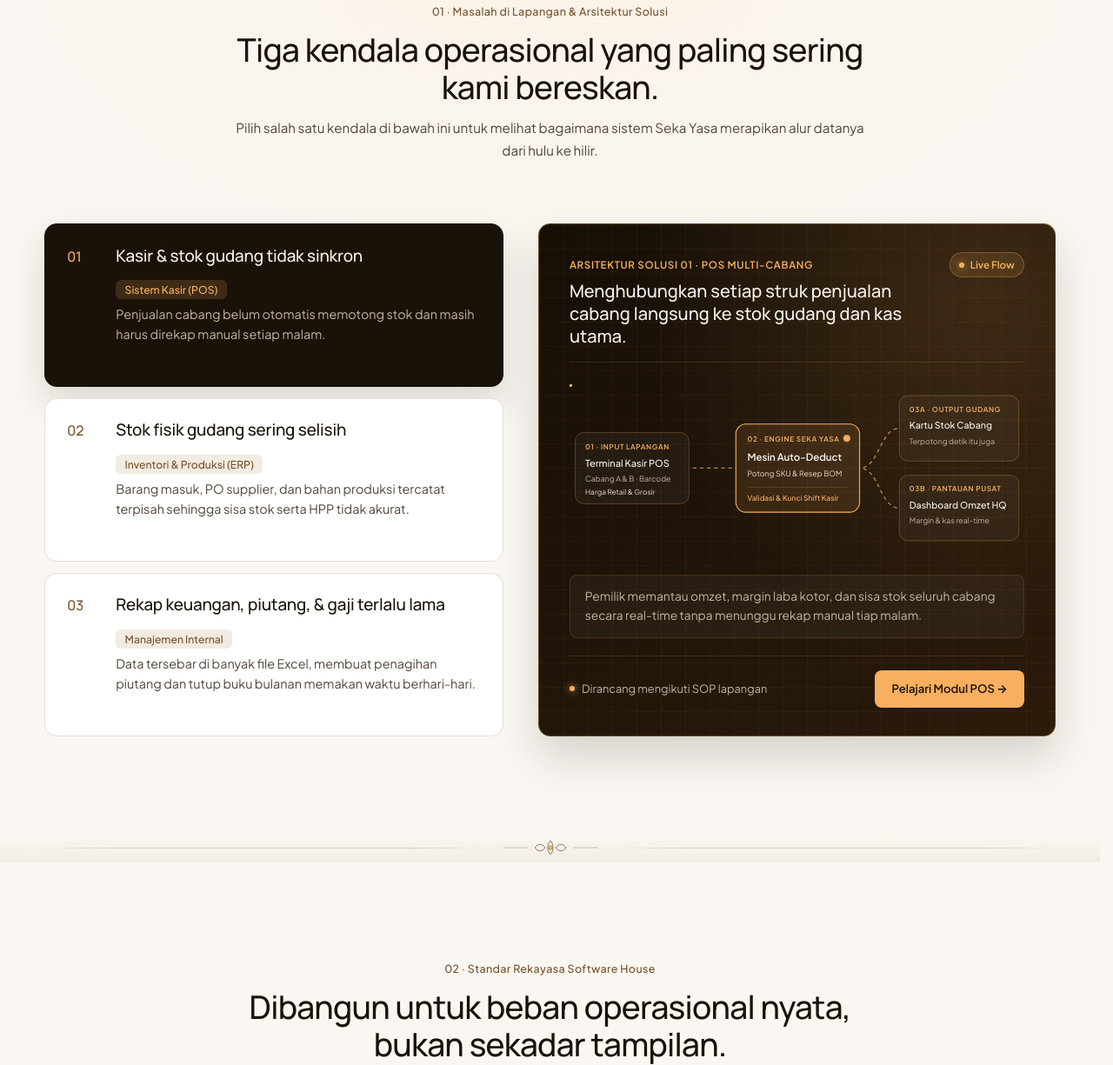
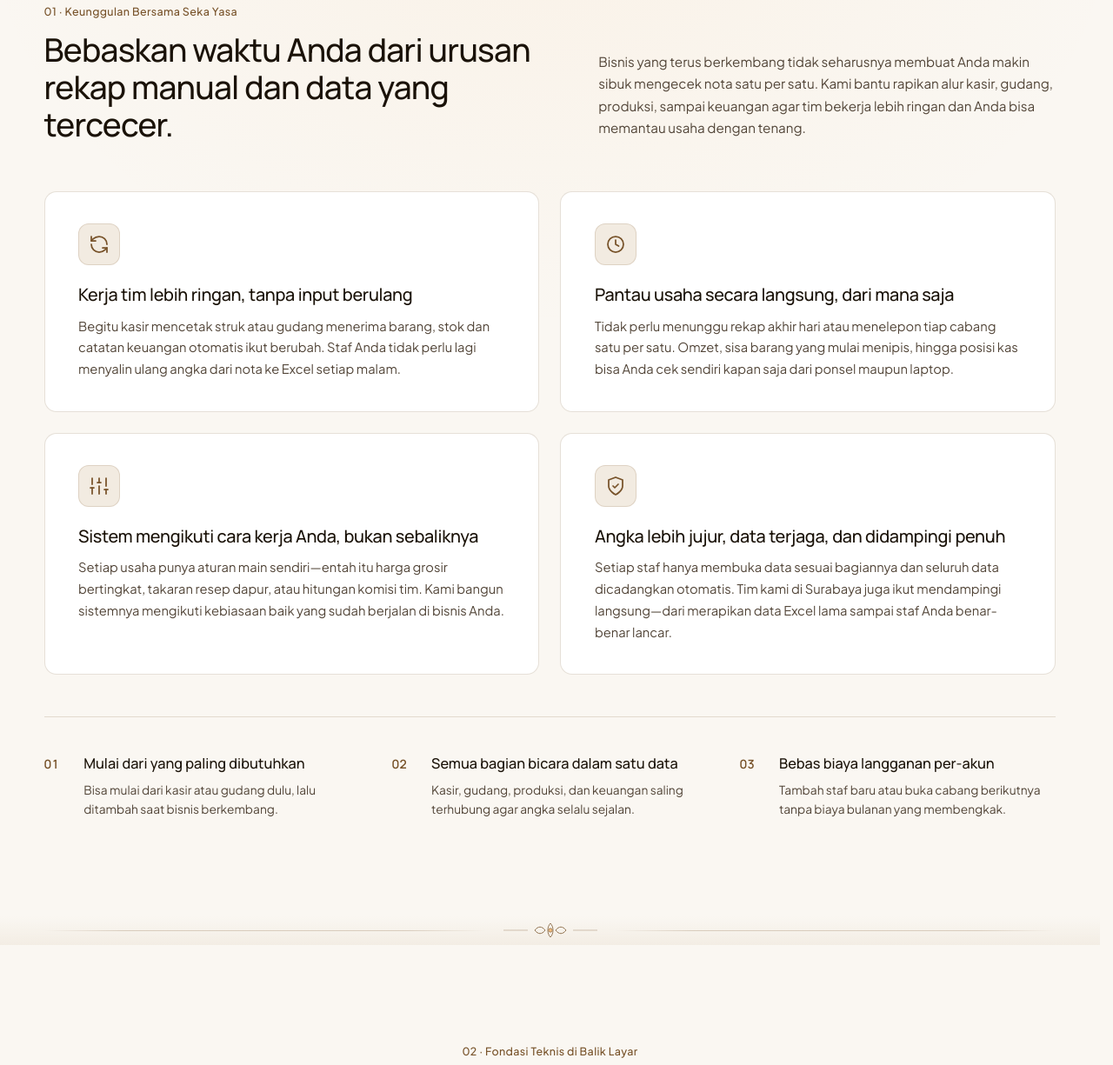
Before and after one commit to HanggaraPutra/sekayasa, a plain HTML site: page index.html in a window 1280 px wide. Shown: the part 1584-2809 px from the top of the page at 87% size. Drawn offline with Linux system fonts and the light colour scheme.

Commit message:
feat: replace Section 01 with calm, humanized 2x2 customer benefits grid and 3-point trust strip

```diff
--- a/index.html
+++ b/index.html
@@ -9,7 +9,7 @@
   <link rel="preconnect" href="https://fonts.googleapis.com" />
   <link rel="preconnect" href="https://fonts.gstatic.com" crossorigin />
   <link href="https://fonts.googleapis.com/css2?family=Manrope:wght@400;500;600&family=Plus+Jakarta+Sans:wght@400;500;600&display=swap" rel="stylesheet" />
-  <link rel="stylesheet" href="styles.css?v=5" />
+  <link rel="stylesheet" href="styles.css?v=6" />
   <script>
     if (sessionStorage.getItem("seka_intro_seen") === "1") {
       document.documentElement.classList.add("intro-seen");
@@ -252,129 +252,111 @@
     </section>
 
     <!-- ==================================================================
-         BAGIAN 2 / 6: MASALAH OPERASIONAL & ARSITEKTUR SOLUSI INTERAKTIF
+         BAGIAN 2 / 6: KEUNGGULAN BERSAMA SEKA YASA (TENANG, JELAS & HUMANIZED)
          ================================================================== -->
     <section class="full-stage stage-problems" id="masalah-operasional">
-      <div class="container centered-section-wrap">
-        <div class="centered-header reveal-on-scroll">
-          <span class="section-index">01 · Masalah di Lapangan &amp; Arsitektur Solusi</span>
+      <div class="container">
+        <div class="benefits-header-split reveal-on-scroll">
+          <div>
+            <span class="section-index">01 · Keunggulan Bersama Seka Yasa</span>
             <h2 class="split-title">
-            Tiga kendala operasional yang paling sering kami bereskan.
+              Bebaskan waktu Anda dari urusan rekap manual dan data yang tercecer.
             </h2>
+          </div>
           <p class="split-desc">
-            Pilih salah satu kendala di bawah ini untuk melihat bagaimana sistem Seka Yasa merapikan alur datanya dari hulu ke hilir.
+            Bisnis yang terus berkembang tidak seharusnya membuat Anda makin sibuk mengecek nota satu per satu. Kami bantu rapikan alur kasir, gudang, produksi, sampai keuangan agar tim bekerja lebih ringan dan Anda bisa memantau usaha dengan tenang.
           </p>
         </div>
 
-        <div class="problem-solver-grid reveal-on-scroll delay-1">
-          <!-- Left: Interactive Problem Selector Cards -->
-          <div class="problem-selector-list" role="tablist" aria-label="Pilih Kendala Operasional">
-            <button type="button" class="problem-select-card active" data-prob-key="pos">
-              <span class="problem-idx">01</span>
-              <div class="problem-body">
-                <div class="problem-head-row">
-                  <h3>Kasir &amp; stok gudang tidak sinkron</h3>
-                  <span class="problem-scope">Sistem Kasir (POS)</span>
+        <!-- 4 Kartu Manfaat Utama (Grid 2x2 Lega, Ikon Monoline Tenang) -->
+        <div class="benefits-grid-2x2">
+          <!-- Manfaat 1 -->
+          <article class="benefit-card reveal-on-scroll">
+            <div class="benefit-icon-box" aria-hidden="true">
+              <svg width="24" height="24" viewBox="0 0 24 24" fill="none" stroke="currentColor" stroke-width="1.75" stroke-linecap="round" stroke-linejoin="round">
+                <path d="M21 12a9 9 0 0 0-9-9 9.75 9.75 0 0 0-6.74 2.74L3 8"/>
+                <path d="M3 3v5h5"/>
+                <path d="M3 12a9 9 0 0 0 9 9 9.75 9.75 0 0 0 6.74-2.74L21 16"/>
+                <path d="M16 16h5v5"/>
+              </svg>
             </div>
+            <h3>Kerja tim lebih ringan, tanpa input berulang</h3>
             <p>
-                  Penjualan cabang belum otomatis memotong stok dan masih harus direkap manual setiap malam.
+              Begitu kasir mencetak struk atau gudang menerima barang, stok dan catatan keuangan otomatis ikut berubah. Staf Anda tidak perlu lagi menyalin ulang angka dari nota ke Excel setiap malam.
             </p>
+          </article>
+
+          <!-- Manfaat 2 -->
+          <article class="benefit-card reveal-on-scroll delay-1">
+            <div class="benefit-icon-box" aria-hidden="true">
+              <svg width="24" height="24" viewBox="0 0 24 24" fill="none" stroke="currentColor" stroke-width="1.75" stroke-linecap="round" stroke-linejoin="round">
+                <circle cx="12" cy="12" r="9"/>
+                <polyline points="12 7 12 12 15.5 14"/>
+              </svg>
             </div>
-            </button>
+            <h3>Pantau usaha secara langsung, dari mana saja</h3>
+            <p>
+              Tidak perlu menunggu rekap akhir hari atau menelepon tiap cabang satu per satu. Omzet, sisa barang yang mulai menipis, hingga posisi kas bisa Anda cek sendiri kapan saja dari ponsel maupun laptop.
+            </p>
+          </article>
 
-            <button type="button" class="problem-select-card" data-prob-key="erp">
-              <span class="problem-idx">02</span>
-              <div class="problem-body">
-                <div class="problem-head-row">
-                  <h3>Stok fisik gudang sering selisih</h3>
-                  <span class="problem-scope">Inventori &amp; Produksi (ERP)</span>
+          <!-- Manfaat 3 -->
+          <article class="benefit-card reveal-on-scroll">
+            <div class="benefit-icon-box" aria-hidden="true">
+              <svg width="24" height="24" viewBox="0 0 24 24" fill="none" stroke="currentColor" stroke-width="1.75" stroke-linecap="round" stroke-linejoin="round">
+                <line x1="4" y1="21" x2="4" y2="14"/>
+                <line x1="4" y1="10" x2="4" y2="3"/>
+                <line x1="12" y1="21" x2="12" y2="12"/>
+                <line x1="12" y1="8" x2="12" y2="3"/>
+                <line x1="20" y1="21" x2="20" y2="16"/>
+                <line x1="20" y1="12" x2="20" y2="3"/>
+                <line x1="2" y1="14" x2="6" y2="14"/>
+                <line x1="10" y1="8" x2="14" y2="8"/>
+                <line x1="18" y1="16" x2="22" y2="16"/>
+              </svg>
             </div>
+            <h3>Sistem mengikuti cara kerja Anda, bukan sebaliknya</h3>
             <p>
-                  Barang masuk, PO supplier, dan bahan produksi tercatat terpisah sehingga sisa stok serta HPP tidak akurat.
+              Setiap usaha punya aturan main sendiri—entah itu harga grosir bertingkat, takaran resep dapur, atau hitungan komisi tim. Kami bangun sistemnya mengikuti kebiasaan baik yang sudah berjalan di bisnis Anda.
             </p>
+          </article>
+
+          <!-- Manfaat 4 -->
+          <article class="benefit-card reveal-on-scroll delay-1">
+            <div class="benefit-icon-box" aria-hidden="true">
+              <svg width="24" height="24" viewBox="0 0 24 24" fill="none" stroke="currentColor" stroke-width="1.75" stroke-linecap="round" stroke-linejoin="round">
+                <path d="M12 22s8-4 8-10V5l-8-3-8 3v7c0 6 8 10 8 10z"/>
+                <polyline points="9 12 11 14 15 10"/>
+              </svg>
             </div>
-            </button>
-
-            <button type="button" class="problem-select-card" data-prob-key="sim">
-              <span class="problem-idx">03</span>
-              <div class="problem-body">
-                <div class="problem-head-row">
-                  <h3>Rekap keuangan, piutang, &amp; gaji terlalu lama</h3>
-                  <span class="problem-scope">Manajemen Internal</span>
-                </div>
+            <h3>Angka lebih jujur, data terjaga, dan didampingi penuh</h3>
             <p>
-                  Data tersebar di banyak file Excel, membuat penagihan piutang dan tutup buku bulanan memakan waktu berhari-hari.
+              Setiap staf hanya membuka data sesuai bagiannya dan seluruh data dicadangkan otomatis. Tim kami di Surabaya juga ikut mendampingi langsung—dari merapikan data Excel lama sampai staf Anda benar-benar lancar.
             </p>
-              </div>
-            </button>
+          </article>
         </div>
 
-          <!-- Right: Live Animated SVG Node-Flow Architecture Panel (Opsi 1) -->
-          <div class="solution-arch-panel" aria-live="polite">
-            <div class="arch-panel-head">
+        <!-- Strip 3 Poin Ringkas Tenang di Bawah -->
+        <div class="benefits-trust-strip reveal-on-scroll">
+          <div class="trust-strip-item">
+            <span class="trust-strip-num">01</span>
             <div>
-                <span class="arch-panel-tag" id="arch-sol-tag">Arsitektur Solusi 01 · POS Multi-Cabang</span>
-                <h3 class="arch-panel-title" id="arch-sol-title">Menghubungkan setiap struk penjualan cabang langsung ke stok gudang dan kas utama.</h3>
+              <h4>Mulai dari yang paling dibutuhkan</h4>
+              <p>Bisa mulai dari kasir atau gudang dulu, lalu ditambah saat bisnis berkembang.</p>
             </div>
-              <span class="arch-live-badge"><i aria-hidden="true"></i>Live Flow</span>
           </div>
-
-            <!-- Interactive SVG Node-Flow Topology -->
-            <div class="arch-svg-stage">
-              <svg id="arch-nodeflow-svg" class="arch-nodeflow-svg" viewBox="0 0 640 236" fill="none" xmlns="http://www.w3.org/2000/svg" role="img" aria-label="Diagram Alur Arsitektur Sistem Seka Yasa">
-                <!-- Animated Dashed Connectors -->
-                <path d="M168 118 H234" stroke="#F7B05F" stroke-width="1.6" stroke-opacity="0.72" class="arch-flow-line" />
-                <path d="M408 118 C436 118 436 62 464 62" stroke="#F7B05F" stroke-width="1.6" stroke-opacity="0.72" class="arch-flow-line" />
-                <path d="M408 118 C436 118 436 174 464 174" stroke="#F7B05F" stroke-width="1.6" stroke-opacity="0.72" class="arch-flow-line" />
-
-                <!-- Moving Golden Light Signals -->
-                <circle r="3.6" fill="#F7B05F">
-                  <animateMotion dur="1.9s" repeatCount="indefinite" path="M168 118 H234" />
-                </circle>
-                <circle r="3.6" fill="#F7B05F">
-                  <animateMotion dur="2.1s" repeatCount="indefinite" path="M408 118 C436 118 436 62 464 62" />
-                </circle>
-                <circle r="3.6" fill="#F7B05F">
-                  <animateMotion dur="2.1s" begin="0.45s" repeatCount="indefinite" path="M408 118 C436 118 436 174 464 174" />
-                </circle>
-
-                <!-- Node 01: Input Lapangan -->
-                <rect x="8" y="68" width="160" height="100" rx="12" fill="rgba(255,255,255,0.04)" stroke="rgba(247,176,95,0.34)" />
-                <text x="22" y="92" fill="#F7B05F" font-size="10" font-weight="600" letter-spacing="0.08em">01 · INPUT LAPANGAN</text>
-                <text id="svg-in-title" x="22" y="116" fill="#F7F3EC" font-size="13.5" font-weight="500">Terminal Kasir POS</text>
-                <text id="svg-in-sub" x="22" y="137" fill="#C4B5A2" font-size="10.8">Cabang A &amp; B · Barcode</text>
-                <text id="svg-in-metric" x="22" y="155" fill="#E8DCC8" font-size="10.2">Harga Retail &amp; Grosir</text>
-
-                <!-- Node 02: Mesin Proses & Validasi (Hub) -->
-                <rect x="234" y="56" width="174" height="124" rx="14" fill="rgba(247,176,95,0.11)" stroke="#F7B05F" stroke-width="1.35" />
-                <circle cx="390" cy="76" r="4" fill="#F7B05F" class="arch-pulse-ring" />
-                <text x="250" y="81" fill="#F7B05F" font-size="10" font-weight="600" letter-spacing="0.08em">02 · ENGINE SEKA YASA</text>
-                <text id="svg-mid-title" x="250" y="108" fill="#F7F3EC" font-size="14" font-weight="600">Mesin Auto-Deduct</text>
-                <text id="svg-mid-sub" x="250" y="130" fill="#E8DCC8" font-size="10.8">Potong SKU &amp; Resep BOM</text>
-                <line x1="250" y1="145" x2="392" y2="145" stroke="rgba(247,176,95,0.24)" stroke-width="1" />
-                <text id="svg-mid-badge" x="250" y="164" fill="#F7B05F" font-size="10.4" font-weight="500">Validasi &amp; Kunci Shift Kasir</text>
-
-                <!-- Node 03A: Output Operasional -->
-                <rect x="464" y="16" width="168" height="92" rx="12" fill="rgba(255,255,255,0.04)" stroke="rgba(247,176,95,0.34)" />
-                <text x="478" y="39" fill="#F7B05F" font-size="10" font-weight="600" letter-spacing="0.08em">03A · OUTPUT GUDANG</text>
-                <text id="svg-out1-title" x="478" y="63" fill="#F7F3EC" font-size="13" font-weight="500">Kartu Stok Cabang</text>
-                <text id="svg-out1-metric" x="478" y="84" fill="#C4B5A2" font-size="10.8">Terpotong detik itu juga</text>
-
-                <!-- Node 03B: Output Manajemen -->
-                <rect x="464" y="128" width="168" height="92" rx="12" fill="rgba(255,255,255,0.04)" stroke="rgba(247,176,95,0.34)" />
-                <text x="478" y="151" fill="#F7B05F" font-size="10" font-weight="600" letter-spacing="0.08em">03B · PANTAUAN PUSAT</text>
-                <text id="svg-out2-title" x="478" y="175" fill="#F7F3EC" font-size="13" font-weight="500">Dashboard Omzet HQ</text>
-                <text id="svg-out2-metric" x="478" y="196" fill="#C4B5A2" font-size="10.8">Margin &amp; kas real-time</text>
-              </svg>
+          <div class="trust-strip-item">
+            <span class="trust-strip-num">02</span>
+            <div>
+              <h4>Semua bagian bicara dalam satu data</h4>
+              <p>Kasir, gudang, produksi, dan keuangan saling terhubung agar angka selalu sejalan.</p>
             </div>
-
-            <p class="arch-summary-strip" id="arch-sol-summary">
-              Pemilik memantau omzet, margin laba kotor, dan sisa stok seluruh cabang secara real-time tanpa menunggu rekap manual tiap malam.
-            </p>
-
-            <div class="arch-panel-footer">
-              <span class="arch-status-pill"><i aria-hidden="true"></i>Dirancang mengikuti SOP lapangan</span>
-              <a href="services.html#pos" class="btn btn-amber" id="arch-sol-link" style="padding: 0.6rem 1.15rem; font-size: 0.82rem;">Pelajari Modul POS →</a>
+          </div>
+          <div class="trust-strip-item">
+            <span class="trust-strip-num">03</span>
+            <div>
+              <h4>Bebas biaya langganan per-akun</h4>
+              <p>Tambah staf baru atau buka cabang berikutnya tanpa biaya bulanan yang membengkak.</p>
             </div>
           </div>
         </div>
@@ -398,17 +380,17 @@
     </div>
 
     <!-- ==================================================================
-         BAGIAN 3 / 6: 12-COLUMN ASYMMETRIC BENTO GRID (STANDAR REKAYASA)
+         BAGIAN 3 / 6: 12-COLUMN ASYMMETRIC BENTO GRID (FONDASI TEKNIS)
          ================================================================== -->
     <section class="full-stage stage-bento">
       <div class="container">
         <div class="centered-header reveal-on-scroll">
-          <span class="section-index">02 · Standar Rekayasa Software House</span>
+          <span class="section-index">02 · Fondasi Teknis di Balik Layar</span>
           <h2 class="split-title">
-            Dibangun untuk beban operasional nyata, bukan sekadar tampilan.
+            Dirancang kokoh untuk dipakai tim Anda bertahun-tahun ke depan.
           </h2>
           <p class="split-desc">
-            Setiap sistem kami rancang di atas fondasi database terpusat, kontrol hak akses berjenjang, serta fleksibilitas modul yang tumbuh bersama bisnis Anda.
+            Di balik tampilan yang sederhana bagi staf, setiap sistem kami ditopang arsitektur yang rapi, aman, dan siap tumbuh mengikuti skala perusahaan Anda.
           </p>
         </div>
 
@@ -416,10 +398,10 @@
           <!-- Bento Cell 1 (7 Cols) -->
           <article class="bento-card bento-span-7 reveal-on-scroll">
             <div>
-              <span class="bento-eyebrow">01 · Arsitektur Modular &amp; Terpusat</span>
-              <h3>Mulai dari modul paling mendesak, perluas tanpa bongkar ulang.</h3>
+              <span class="bento-eyebrow">01 · Satu Basis Data Terpusat</span>
+              <h3>Bangun bertahap tanpa perlu bongkar ulang sistem di kemudian hari.</h3>
               <p>
-                Anda tidak harus membangun seluruh sistem sekaligus. Mulai dari merapikan kasir atau stok gudang terlebih dahulu, lalu sambungkan modul pembelian (PO), produksi (BOM), hingga laporan keuangan dan HRIS di atas satu basis data yang sama.
+                Ketika usaha Anda siap menambah modul pembelian supplier, produksi (BOM), atau penggajian karyawan, semuanya langsung tersambung ke data barang dan transaksi yang sudah berjalan—bukan membuat aplikasi baru yang terpisah.
               </p>
             </div>
             <div class="bento-visual-strip">
@@ -433,45 +415,45 @@
           <!-- Bento Cell 2 (5 Cols Dark) -->
           <article class="bento-card bento-dark bento-span-5 reveal-on-scroll delay-1">
             <div>
-              <span class="bento-eyebrow">02 · Keamanan &amp; Hak Akses (RBAC)</span>
-              <h3>Setiap staf hanya melihat data sesuai wewenangnya.</h3>
+              <span class="bento-eyebrow">02 · Jejak Audit Transaksi (Audit Trail)</span>
+              <h3>Setiap koreksi stok atau pembatalan nota selalu tercatat rapi.</h3>
               <p>
-                Pembagian hak akses berjenjang untuk kasir, admin gudang, supervisor, staf keuangan, hingga direksi—dilengkapi pencatatan riwayat perubahan data (<em>audit trail</em>) untuk mencegah manipulasi transaksi.
+                Anda bisa melihat dengan jelas siapa yang mengubah data, kapan waktunya, dan apa nilai sebelumnya—membantu mencegah selisih yang tidak jelas sumbernya.
               </p>
             </div>
             <div class="bento-visual-strip">
-              <span class="bento-chip amber-chip">Role-Based Access</span>
-              <span class="bento-chip">Log Audit Transaksi</span>
+              <span class="bento-chip amber-chip">Otorisasi Supervisor</span>
+              <span class="bento-chip">Riwayat Perubahan Lengkap</span>
             </div>
           </article>
 
           <!-- Bento Cell 3 (5 Cols) -->
           <article class="bento-card bento-span-5 reveal-on-scroll">
             <div>
-              <span class="bento-eyebrow">03 · Efisiensi Biaya Jangka Panjang</span>
-              <h3>Bebas dari biaya langganan per-akun yang terus membengkak.</h3>
+              <span class="bento-eyebrow">03 · Ringan di Semua Perangkat</span>
+              <h3>Bisa dipakai di komputer kasir, tablet gudang, sampai ponsel Anda.</h3>
               <p>
-                Berbeda dengan aplikasi SaaS bulanan yang membatasi jumlah pengguna atau mengenakan tarif per-kasir, sistem yang kami bangun memungkinkan Anda menambah staf dan cabang baru dengan leluasa.
+                Tanpa perlu membeli perangkat mahal. Seluruh laporan penjualan, kartu stok, dan piutang juga bisa diunduh ke format Excel atau PDF resmi perusahaan kapan saja.
               </p>
             </div>
             <div class="bento-visual-strip">
-              <a href="services.html#perbandingan" class="link-arrow" style="margin-top: 0;">Lihat tabel perbandingan SaaS vs Custom →</a>
+              <a href="services.html#perbandingan" class="link-arrow" style="margin-top: 0;">Lihat perbandingan SaaS vs Custom →</a>
             </div>
           </article>
 
           <!-- Bento Cell 4 (7 Cols) -->
           <article class="bento-card bento-span-7 reveal-on-scroll delay-1">
             <div>
-              <span class="bento-eyebrow">04 · Pendampingan Lapangan</span>
-              <h3>Didampingi langsung dari migrasi Excel hingga tim lancar beroperasi.</h3>
+              <span class="bento-eyebrow">04 · Mitra Teknis Jangka Panjang</span>
+              <h3>Didampingi tim yang mudah dihubungi, bukan sekadar serah terima selesai.</h3>
               <p>
-                Sistem yang baik sering gagal karena staf bingung menggunakannya. Tim kami di Surabaya membantu merapikan master data awal, menyusun panduan SOP singkat, dan melatih admin maupun kasir Anda secara langsung.
+                Kami tidak menghilang setelah sistem berjalan. Jika ada staf baru yang perlu dilatih, aturan pajak berubah, atau Anda ingin menambah laporan khusus untuk direksi, tim Seka Yasa Surabaya siap membantu.
               </p>
             </div>
             <div class="bento-visual-strip">
-              <span class="bento-chip">Migrasi Master Data</span>
-              <span class="bento-chip">Pelatihan Admin &amp; Kasir</span>
-              <span class="bento-chip">Garansi &amp; Dukungan Teknis</span>
+              <span class="bento-chip">Garansi Pemeliharaan</span>
+              <span class="bento-chip">Pelatihan Staf Baru</span>
+              <span class="bento-chip">Dukungan Tim Surabaya</span>
             </div>
           </article>
         </div>
--- a/styles.css
+++ b/styles.css
@@ -2281,6 +2281,124 @@ button, input, textarea {
   align-items: center;
 }
 
+/* ==========================================================================
+   STAGE 2: KEUNGGULAN BERSAMA SEKA YASA (CALM, HUMANIZED 2x2 BENEFIT GRID)
+   ========================================================================== */
+.benefits-header-split {
+  display: grid;
+  grid-template-columns: 1.05fr 0.95fr;
+  gap: 3.5rem;
+  align-items: end;
+  margin-bottom: 3.5rem;
+}
+
+.benefits-header-split .split-title {
+  margin-bottom: 0;
+  max-width: 580px;
+}
+
+.benefits-header-split .split-desc {
+  max-width: 540px;
+  margin-bottom: 0.25rem;
+}
+
+.benefits-grid-2x2 {
+  display: grid;
+  grid-template-columns: repeat(2, 1fr);
+  gap: 1.5rem;
+  margin-bottom: 3rem;
+}
+
+.benefit-card {
+  background-color: var(--white);
+  border: 1px solid var(--line-light);
+  border-radius: var(--radius-md);
+  padding: 2.25rem 2.4rem;
+  transition: border-color 0.22s ease, box-shadow 0.22s ease;
+}
+
+.benefit-card:hover {
+  border-color: rgba(119, 82, 41, 0.42);
+  box-shadow: 0 14px 36px rgba(26, 18, 8, 0.06);
+}
+
+.benefit-icon-box {
+  width: 48px;
+  height: 48px;
+  border-radius: 12px;
+  background-color: var(--soga-tint);
+  border: 1px solid rgba(119, 82, 41, 0.16);
+  color: var(--soga);
+  display: inline-flex;
+  align-items: center;
+  justify-content: center;
+  margin-bottom: 1.35rem;
+}
+
+.benefit-card h3 {
+  font-family: var(--font-display);
+  font-size: 1.24rem;
+  font-weight: 500;
+  letter-spacing: -0.015em;
+  line-height: 1.3;
+  color: var(--text-primary);
+  margin-bottom: 0.65rem;
+}
+
+.benefit-card p {
+  font-size: 0.92rem;
+  font-weight: 400;
+  color: var(--text-secondary);
+  line-height: 1.68;
+  max-width: 520px;
+}
+
+.benefits-trust-strip {
+  display: grid;
+  grid-template-columns: repeat(3, 1fr);
+  gap: 2.25rem;
+  padding-top: 2.5rem;
+  border-top: 1px solid var(--line-light);
+}
+
+.trust-strip-item {
+  display: grid;
+  grid-template-columns: 32px 1fr;
+  gap: 0.85rem;
+  align-items: baseline;
+}
+
+.trust-strip-num {
+  font-family: var(--font-display);
+  font-size: 0.88rem;
+  font-weight: 600;
+  color: var(--soga);
+  font-variant-numeric: tabular-nums;
+}
+
+.trust-strip-item h4 {
+  font-family: var(--font-display);
+  font-size: 1.02rem;
+  font-weight: 500;
+  color: var(--text-primary);
+  margin-bottom: 0.35rem;
+}
+
+.trust-strip-item p {
+  font-size: 0.86rem;
+  color: var(--text-secondary);
+  line-height: 1.6;
+}
+
+@media (max-width: 960px) {
+  .benefits-header-split,
+  .benefits-grid-2x2,
+  .benefits-trust-strip {
+    grid-template-columns: 1fr;
+    gap: 1.5rem;
+  }
+}
+
 /* Interactive Problem -> Solution Architecture Explorer (Opsi 1: Dark SVG Node-Flow) */
 .problem-solver-grid {
   display: grid;
```
Lines whose indentation alone changed are shown as unchanged.
